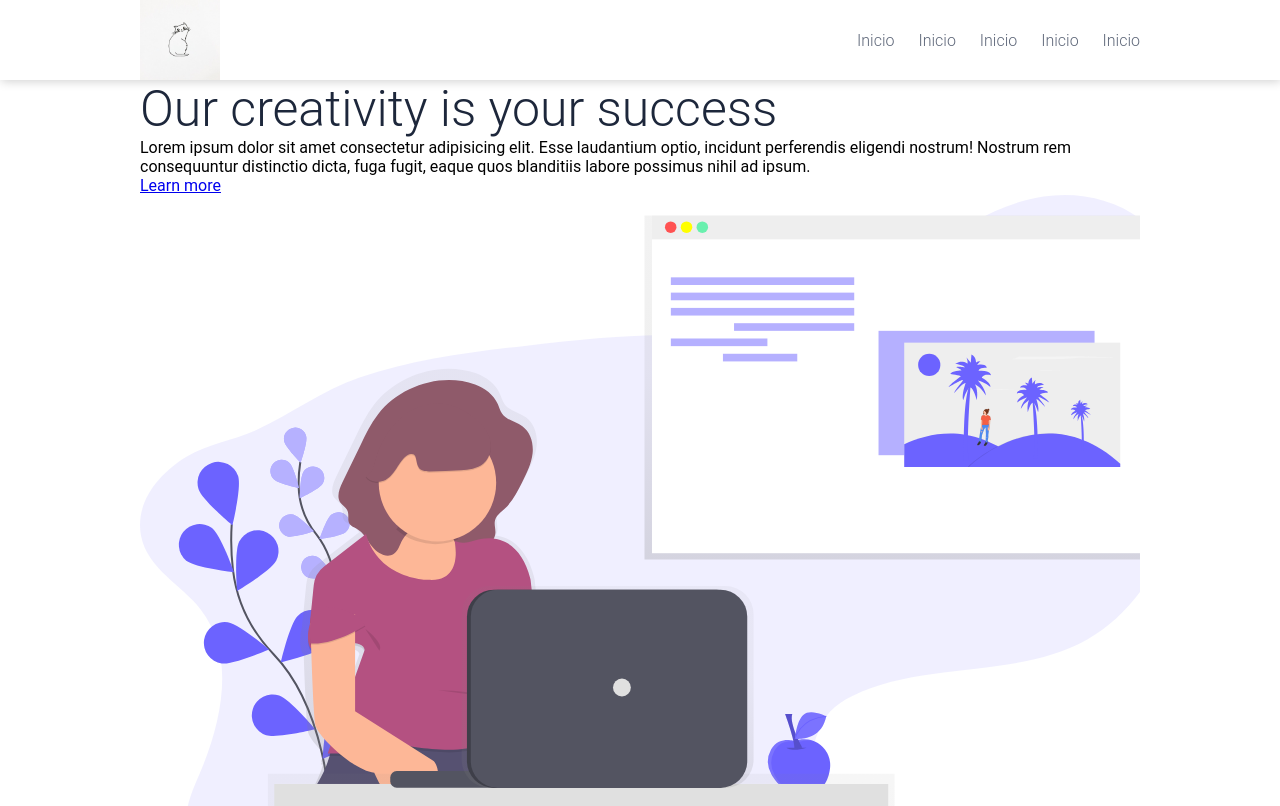
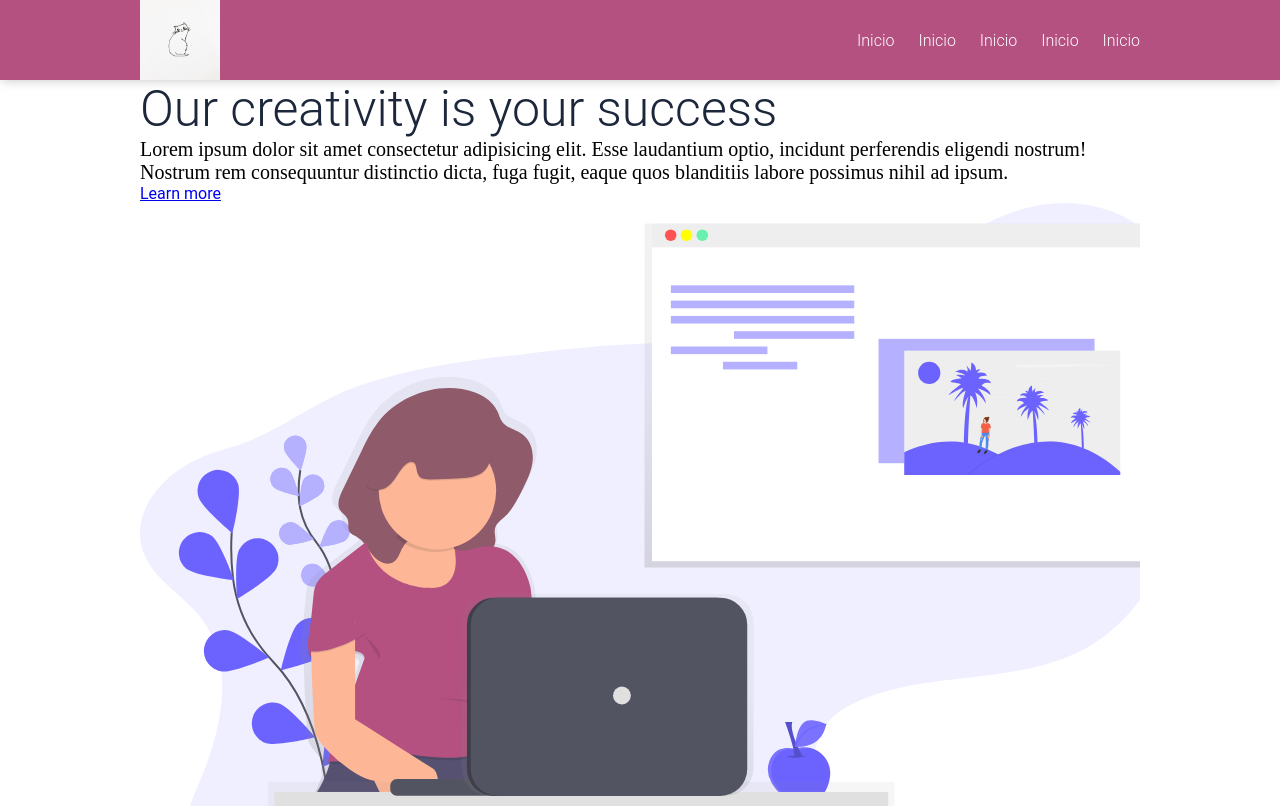
Before and after one commit to Raque25/Practica1-HTML_CSS, a plain HTML site: page index.html in a window 1280 px wide. Shown: the top 806 px of the page. Drawn offline with Linux system fonts and the light colour scheme.

Commit message:
Estilo propio (colores, tipo de texto, localización)

```diff
--- a/css/estilos.css
+++ b/css/estilos.css
@@ -32,6 +32,11 @@ h1{
     font-size: 50px;
 }
 
+p{
+    font-family: 'Cream Cake';
+    font-size: 20px;
+}
+
 /*Header*/
 header::before{
     content: "";
@@ -42,7 +47,7 @@ header::before{
 nav{
     width: 100%;
     height: 80px;
-    background-color: #fff;
+    background-color: #b45181;
     border-bottom: 1px solid transparent;
     box-shadow: 1px 1px 10px 0 rgba(0, 0, 0, .2);
     position: fixed;
@@ -73,7 +78,7 @@ nav{
 }
 
 .nav .enlaces-header a{
-    color: #5d6678;
+    color: #fff;
     text-decoration: none;
     margin-left: 20px;
 }
@@ -92,3 +97,8 @@ nav{
     font-size: 25px;
     line-height: 80px;
 }
+
+footer{
+    justify-content: space-between;
+    text-align: center;
+}
```
